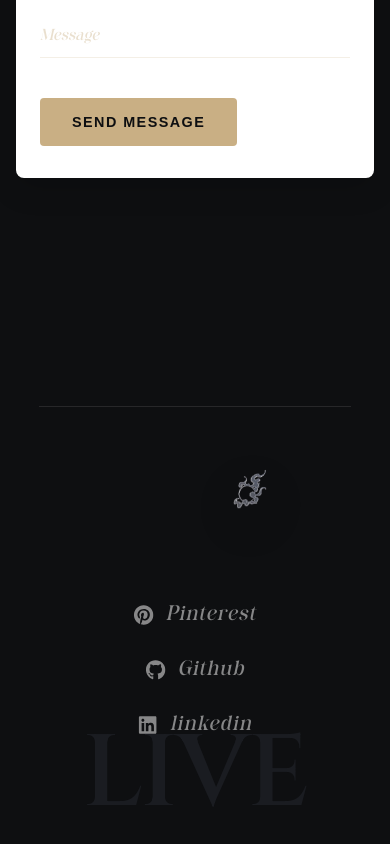
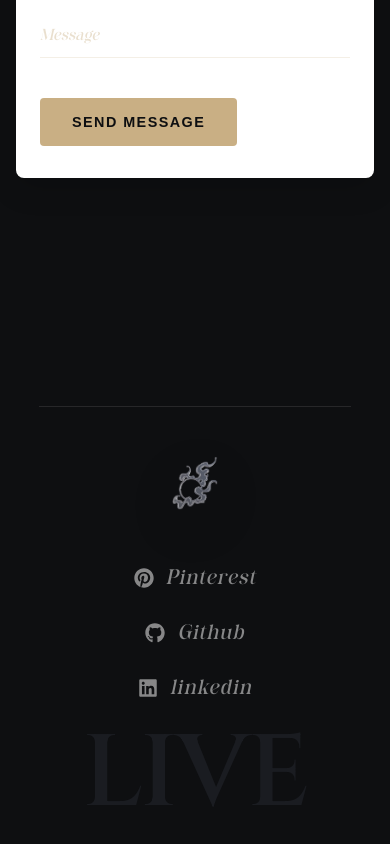
Before and after one commit to Sonderssss/wes-portfolio-react, a React (Vite) app: page /contact in a window 390 px wide. Shown: the part 1076-1920 px from the top of the page. Built offline with nearby package versions, Linux system fonts and the light colour scheme; no server answers.

Commit message:
style: stacked logo on top of the links for mobile and tablet views

```diff
--- a/src/components/Footer/Footer.css
+++ b/src/components/Footer/Footer.css
@@ -297,23 +297,23 @@
 
   .footer-backdrop-text-wrapper {
     position: relative;
-    /* Relative for absolute layout inside it */
     display: flex;
     flex-direction: column;
     align-items: center;
     width: 100%;
-    min-height: 22rem;
+    min-height: auto;
+    gap: 2.5rem;               /* Natural vertical spacing between elements */
+    padding-bottom: 6rem;      /* Leaves room for backdrop text at the bottom */
   }
 
   /* Decorative logo floats centered above the social links */
   .footer-decorative-image-wrapper {
-    position: absolute;
-    top: 1rem;
-    left: 50%;
-    transform: translateX(-50%);
-    width: 110px;
-    /* Enlarge a bit on mobile too */
-    max-width: 130px;
+    position: relative;        /* Stacked naturally in flex flow */
+    top: auto;
+    left: auto;
+    transform: none;
+    width: 150px;              /* Increased size a bit */
+    max-width: 180px;
     min-width: auto;
     z-index: 2;
   }
@@ -333,10 +333,10 @@
 
   /* Social links are centered horizontally */
   .footer-social-links-area {
-    position: absolute;
-    top: 9.5rem;
-    left: 50%;
-    transform: translateX(-50%);
+    position: relative;        /* Stacked naturally in flex flow */
+    top: auto;
+    left: auto;
+    transform: none;
     right: auto;
     bottom: auto;
     z-index: 10;
```
